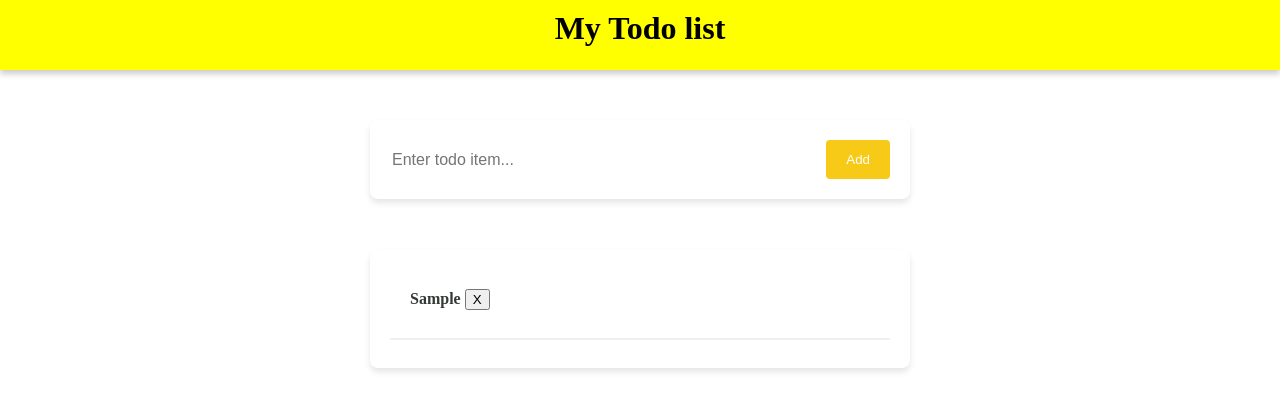
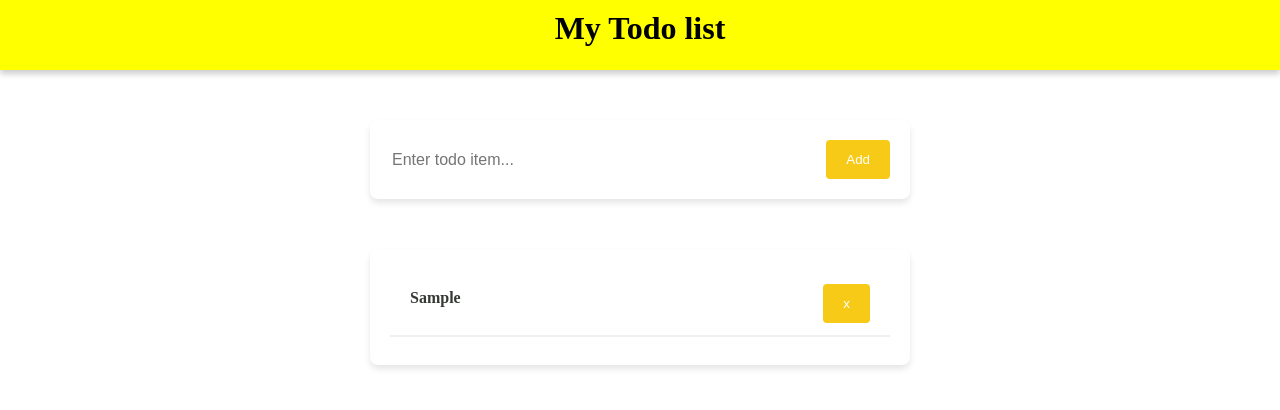
Before and after one commit to calebtolorunleke/donezo_app, a React (Vite) app: page / in a window 1280 px wide. Both pictures are taken after typing "Sample" into the empty fields and a click on the button "Add". Shown: the top 410 px of the page. Built offline with nearby package versions, Linux system fonts and the light colour scheme.

Commit message:
feat: update the set agenda state to update each addition on lo

```diff
--- a/src/components/TodoItem.jsx
+++ b/src/components/TodoItem.jsx
@@ -2,12 +2,20 @@ import React from "react";
 import styles from "./todoitem.module.css";
 
 const TodoItem = ({ item }) => {
+  const handleDelete = (item) => {
+    console.log("delete button clicked for item", item);
+  };
   return (
     <div className={styles.item}>
       <div key={item} className={styles.itemname}>
         {item}{" "}
         <span>
-          <button>X</button>
+          <button
+            className={styles.deletebutton}
+            onClick={() => handleDelete(item)}
+          >
+            x
+          </button>
         </span>
       </div>
 
--- a/src/components/todoitem.module.css
+++ b/src/components/todoitem.module.css
@@ -10,3 +10,14 @@
 .line {
   border: 1px solid #f0f0f0;
 }
+
+.deletebutton {
+  float: right;
+  padding: 12px 20px;
+  border: none;
+  background-color: #f7ca18;
+  color: white;
+  margin-top: -5px;
+  border-radius: 4px;
+  cursor: pointer;
+}
```
